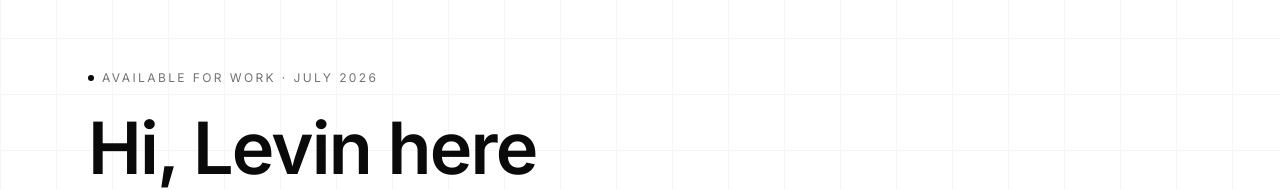
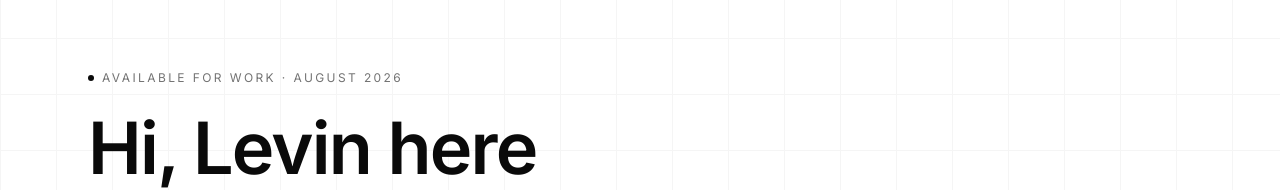
Before and after one commit to levinslmt/my-portfolio, a Next.js app: page / in a window 1280 px wide. Shown: the part 139-329 px from the top of the page. Built offline with nearby package versions, Linux system fonts and the light colour scheme.

Commit message:
refactored hero section

```diff
--- a/src/components/hero.tsx
+++ b/src/components/hero.tsx
@@ -20,7 +20,7 @@ export function Hero() {
           className="flex items-center gap-2 text-xs uppercase tracking-[0.2em] text-muted-foreground"
         >
           <span className="inline-block h-1.5 w-1.5 rounded-full bg-foreground" />
-          Available for work · July 2026
+          Available for work · August 2026
         </motion.div>
 
         <motion.h1
```
